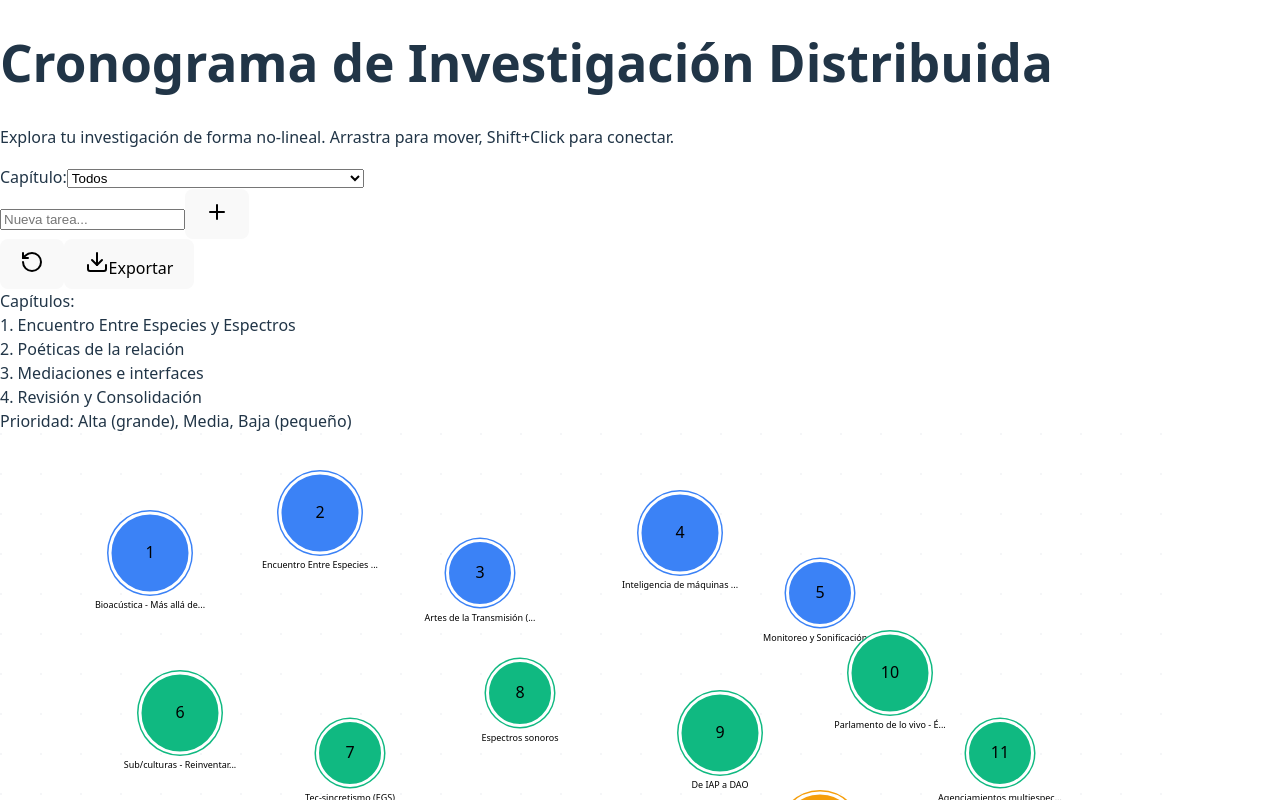
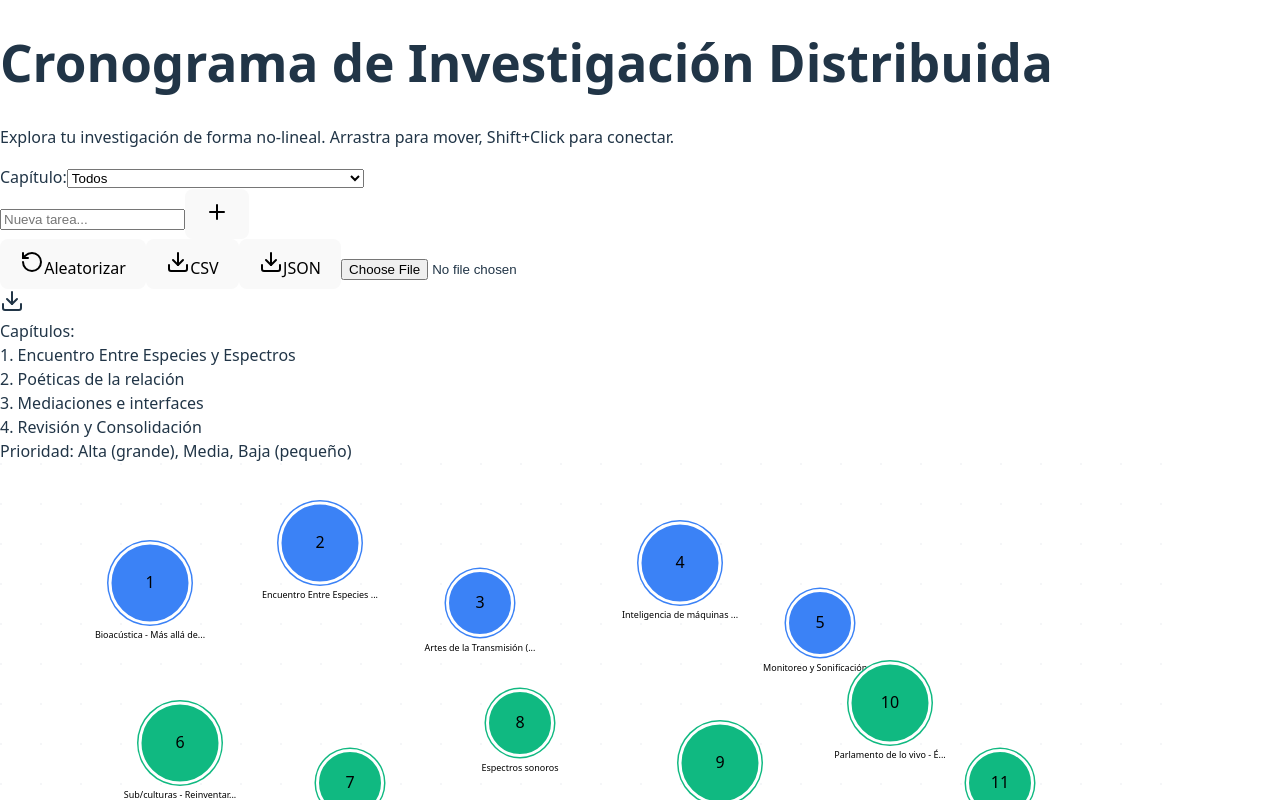
Before and after one commit to alejoduque/ResearchTimeline, a React (Vite) app: page / in a window 1280 px wide. Shown: the top 800 px of the page. Built offline with nearby package versions, Linux system fonts and the light colour scheme.

Commit message:
Add export/import functionality for JSON backup and cross-device sync

```diff
--- a/src/App.tsx
+++ b/src/App.tsx
@@ -403,6 +403,47 @@ const ScatteredThesisTimeline = () => {
     a.click();
   }, [tasks, getWeekDate]);
 
+  const exportToJSON = useCallback(() => {
+    const data = {
+      tasks: tasks,
+      connections: connections,
+      exportDate: new Date().toISOString(),
+      version: '1.0'
+    };
+
+    const blob = new Blob([JSON.stringify(data, null, 2)], { type: 'application/json' });
+    const url = URL.createObjectURL(blob);
+    const a = document.createElement('a');
+    a.href = url;
+    a.download = `research-timeline-backup-${new Date().toISOString().split('T')[0]}.json`;
+    a.click();
+  }, [tasks, connections]);
+
+  const importFromJSON = useCallback((file) => {
+    const reader = new FileReader();
+    reader.onload = (e) => {
+      try {
+        const data = JSON.parse(e.target.result);
+
+        if (data.tasks && Array.isArray(data.tasks)) {
+          setTasks(data.tasks);
+          localStorage.setItem('thesis-timeline-tasks', JSON.stringify(data.tasks));
+        }
+
+        if (data.connections && Array.isArray(data.connections)) {
+          setConnections(data.connections);
+          localStorage.setItem('thesis-timeline-connections', JSON.stringify(data.connections));
+        }
+
+        alert('Datos importados exitosamente!');
+      } catch (error) {
+        console.error('Error importing data:', error);
+        alert('Error al importar los datos. Verifica que el archivo sea válido.');
+      }
+    };
+    reader.readAsText(file);
+  }, []);
+
   const handleAiResearch = useCallback(async () => {
     if (!notesText.trim()) {
       setAiResearchResult("Por favor, escribe algunas notas antes de investigar.");
@@ -486,6 +527,8 @@ const ScatteredThesisTimeline = () => {
           deleteConnection={deleteConnection}
           randomizePositions={randomizePositions}
           exportToCSV={exportToCSV}
+          exportToJSON={exportToJSON}
+          importFromJSON={importFromJSON}
         />
 
       <Legend chapters={chapters} />
--- a/src/Controls.tsx
+++ b/src/Controls.tsx
@@ -14,7 +14,9 @@ const Controls = ({
   selectedConnection,
   deleteConnection,
   randomizePositions,
-  exportToCSV
+  exportToCSV,
+  exportToJSON,
+  importFromJSON
 }) => {
   return (
     <div className="mb-6 flex flex-wrap items-center justify-between gap-4 p-3 bg-white rounded-lg border border-gray-200 shadow-sm">
@@ -69,14 +71,40 @@ const Controls = ({
           onClick={randomizePositions}
           icon={RotateCcw}
           className="bg-gray-100 text-gray-700 hover:bg-gray-200"
-        />
+        >
+          Aleatorizar
+        </ActionButton>
         <ActionButton
           onClick={exportToCSV}
           icon={Download}
           className="bg-green-600 text-white hover:bg-green-700"
         >
-          Exportar
+          CSV
         </ActionButton>
+        <ActionButton
+          onClick={exportToJSON}
+          icon={Download}
+          className="bg-blue-600 text-white hover:bg-blue-700"
+        >
+          JSON
+        </ActionButton>
+        <label className="cursor-pointer" title="Importar JSON">
+          <input
+            type="file"
+            accept=".json"
+            onChange={(e) => {
+              const file = e.target.files?.[0];
+              if (file) {
+                importFromJSON(file);
+                e.target.value = ''; // Reset input
+              }
+            }}
+            className="hidden"
+          />
+          <div className="bg-purple-600 text-white p-2 rounded-md hover:bg-purple-700 transition-colors cursor-pointer">
+            <Download className="w-4 h-4 rotate-180" />
+          </div>
+        </label>
       </div>
     </div>
   );
```
Lines whose indentation alone changed are shown as unchanged.
